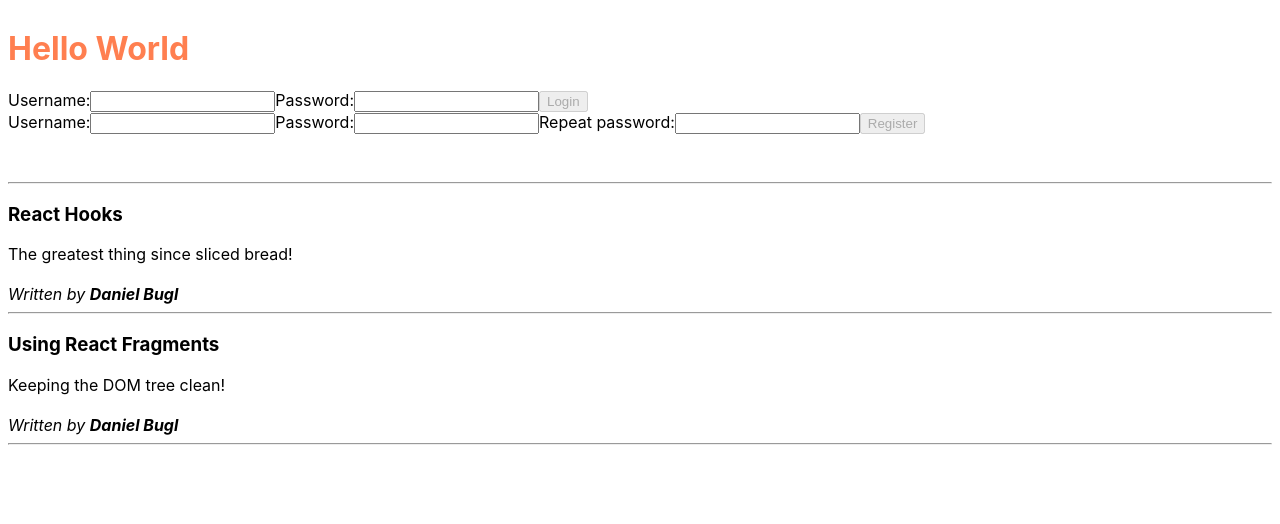
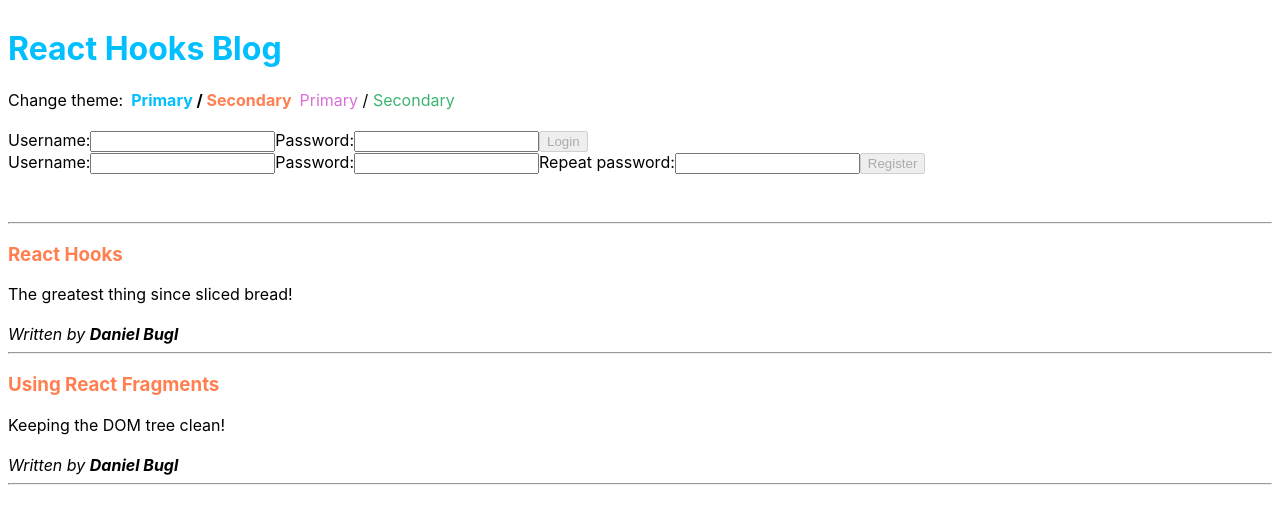
Before and after one commit to doniisetiiawan/blog-xzv, a React (Create React App) app: page / in a window 1280 px wide. Shown: the top 524 px of the page. Built offline with nearby package versions, Linux system fonts and the light colour scheme.

Commit message:
Implementing themes

```diff
--- a/src/App.jsx
+++ b/src/App.jsx
@@ -1,14 +1,16 @@
 /* eslint-disable no-case-declarations */
-import React, { useEffect, useReducer } from 'react';
+import React, {
+  useEffect,
+  useReducer,
+  useState,
+} from 'react';
 import CreatePost from './post/createPost';
 import PostList from './postList';
 import UserBar from './user/userBar';
 import appReducer from './reducers';
 import Header from './header';
-
-export const ThemeContext = React.createContext({
-  primaryColor: 'coral',
-});
+import { ThemeContext } from './themeContext';
+import ChangeTheme from './changeTheme';
 
 const defaultPosts = [
   {
@@ -24,6 +26,11 @@ const defaultPosts = [
 ];
 
 function App() {
+  const [theme, setTheme] = useState({
+    primaryColor: 'deepskyblue',
+    secondaryColor: 'coral',
+  });
+
   const [state, dispatch] = useReducer(appReducer, {
     user: '',
     posts: defaultPosts,
@@ -39,8 +46,11 @@ function App() {
   }, [user]);
 
   return (
+    <ThemeContext.Provider value={theme}>
       <div style={{ padding: 8 }}>
-      <Header />
+        <Header text="React Hooks Blog" />
+        <ChangeTheme theme={theme} setTheme={setTheme} />
+        <br />
         <UserBar user={user} dispatch={dispatch} />
         <br />
         {user && (
@@ -50,6 +60,7 @@ function App() {
         <hr />
         <PostList posts={posts} />
       </div>
+    </ThemeContext.Provider>
   );
 }
 
--- /dev/null
+++ b/src/changeTheme.jsx
@@ -0,0 +1,36 @@
+/* eslint-disable react/prop-types,react/no-array-index-key */
+import React from 'react';
+import ThemeItem from './themeItem';
+
+const THEMES = [
+  { primaryColor: 'deepskyblue', secondaryColor: 'coral' },
+  {
+    primaryColor: 'orchid',
+    secondaryColor: 'mediumseagreen',
+  },
+];
+
+function ChangeTheme({ theme, setTheme }) {
+  function isActive(t) {
+    return (
+      t.primaryColor === theme.primaryColor
+      && t.secondaryColor === theme.secondaryColor
+    );
+  }
+
+  return (
+    <div>
+      Change theme:
+      {THEMES.map((t, i) => (
+        <ThemeItem
+          key={`theme-${i}`}
+          theme={t}
+          active={isActive(t)}
+          onClick={() => setTheme(t)}
+        />
+      ))}
+    </div>
+  );
+}
+
+export default ChangeTheme;
--- a/src/header.jsx
+++ b/src/header.jsx
@@ -1,13 +1,11 @@
 import PropTypes from 'prop-types';
 import React, { useContext } from 'react';
-// eslint-disable-next-line import/no-cycle
-import { ThemeContext } from './App';
+import { ThemeContext } from './themeContext';
 
-function Header({ text }) {
-  const theme = useContext(ThemeContext);
-
-  return <h1 style={{ color: theme.primaryColor }}>{text}</h1>;
-}
+const Header = ({ text }) => {
+  const { primaryColor } = useContext(ThemeContext);
+  return <h1 style={{ color: primaryColor }}>{text}</h1>;
+};
 
 export default Header;
 
--- a/src/post/post.jsx
+++ b/src/post/post.jsx
@@ -1,10 +1,13 @@
 import PropTypes from 'prop-types';
-import React from 'react';
+import React, { useContext } from 'react';
+import { ThemeContext } from '../themeContext';
 
 function Post({ title, content, author }) {
+  const { secondaryColor } = useContext(ThemeContext);
+
   return (
     <div>
-      <h3>{title}</h3>
+      <h3 style={{ color: secondaryColor }}>{title}</h3>
       <div>{content}</div>
       <br />
       <i>
--- /dev/null
+++ b/src/themeContext.js
@@ -0,0 +1,7 @@
+import React from 'react';
+
+// eslint-disable-next-line import/prefer-default-export
+export const ThemeContext = React.createContext({
+  primaryColor: 'deepskyblue',
+  secondaryColor: 'coral',
+});
--- /dev/null
+++ b/src/themeItem.jsx
@@ -0,0 +1,26 @@
+// eslint-disable-next-line max-len
+/* eslint-disable jsx-a11y/click-events-have-key-events,jsx-a11y/no-static-element-interactions,react/prop-types */
+import React from 'react';
+
+function ThemeItem({ theme, active, onClick }) {
+  return (
+    <span
+      onClick={onClick}
+      style={{
+        cursor: 'pointer',
+        paddingLeft: 8,
+        fontWeight: active ? 'bold' : 'normal',
+      }}
+    >
+      <span style={{ color: theme.primaryColor }}>
+        Primary
+      </span>{' '}
+      /{' '}
+      <span style={{ color: theme.secondaryColor }}>
+        Secondary
+      </span>
+    </span>
+  );
+}
+
+export default ThemeItem;
```
Lines whose indentation alone changed are shown as unchanged.
